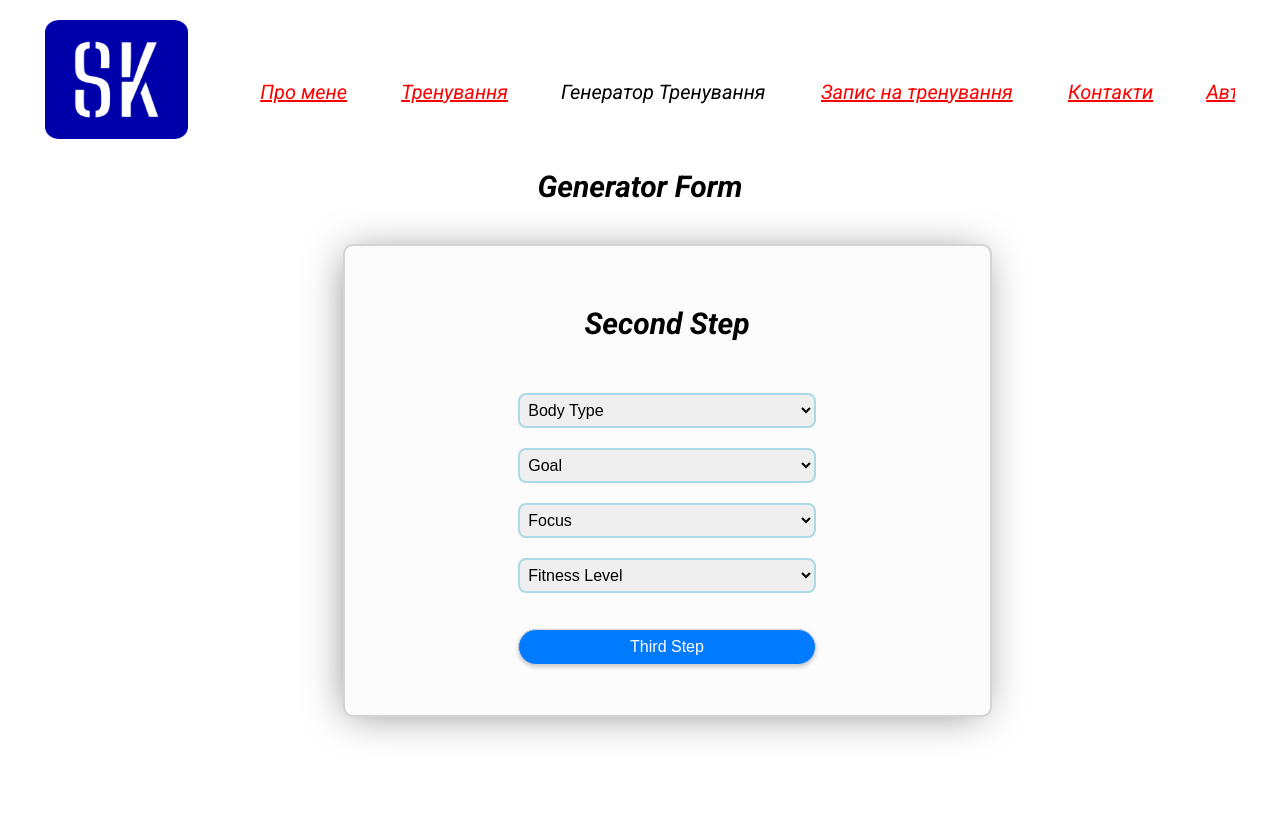
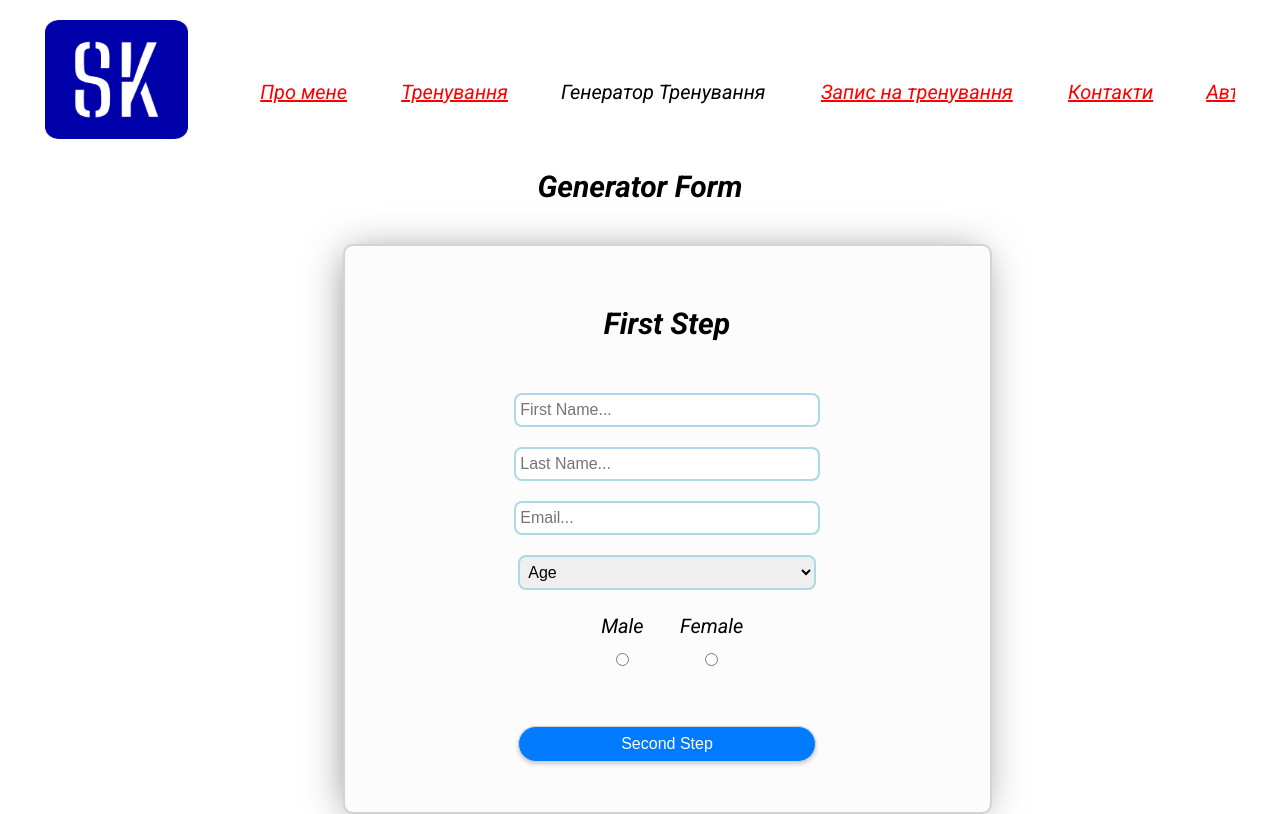
Before and after one commit to SergeiiKalina/Gum-project, a React (Create React App) app: page /gentraining in a window 1280 px wide. Built offline with nearby package versions, Linux system fonts and the light colour scheme.

Commit message:
new change

```diff
--- a/src/components/FormGeneratorTrening.jsx
+++ b/src/components/FormGeneratorTrening.jsx
@@ -10,7 +10,7 @@ import FormGenTrainStepFourth from './FormGenTrainStepFourth'
 function FormGeneratorTraining({ onDataChange, onBulChange, handelDataForm }) {
     const { register, handleSubmit } = useForm()
     const [data, setData] = useState({})
-    const [step, setStep] = useState(2)
+    const [step, setStep] = useState(1)
 
     const nextStep = (e) => {
         e.preventDefault()
```
